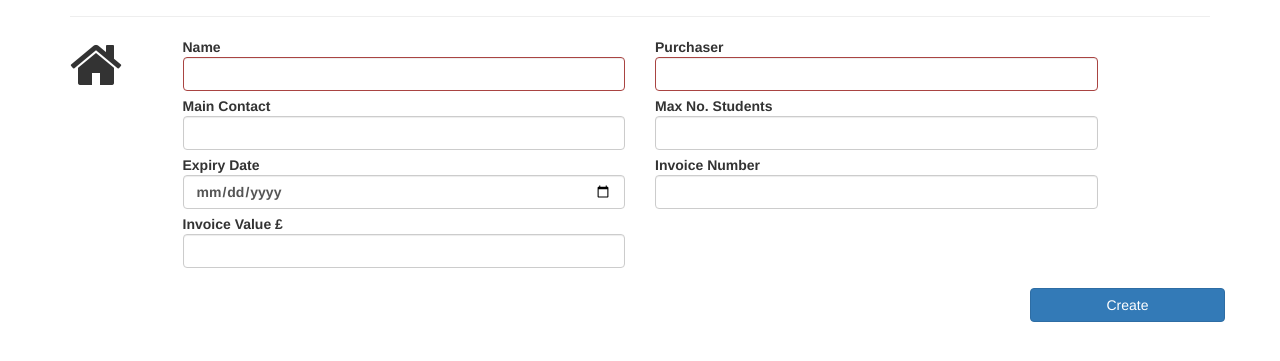
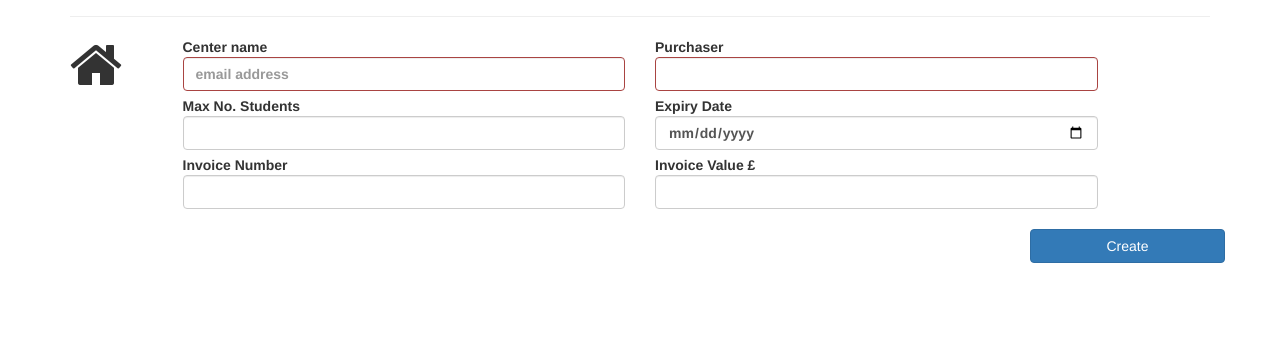
Before and after one commit to benaghaeipour/uofs-server, a website: page admin/new/index.html in a window 1280 px wide. Shown: the part 83-444 px from the top of the page. Drawn offline with nearby package versions, Linux system fonts and the light colour scheme; some packages are replaced by stand-ins of ours.

Commit message:
changes as per request from SM

```diff
--- a/admin/new/index.html
+++ b/admin/new/index.html
@@ -16,15 +16,12 @@
                    ng-click="incCenterType()"></i>
                 <div class="col-md-10 form-group">
                     <label class="col-md-6" ng-class="{'has-error': form.centerName.$invalid}">
-                        Name <input name="centerName" class="form-control" ng-model="center.name" type="text" required>
+                        Center name <input name="centerName" class="form-control" ng-model="center.name" type="text" placeholder="email address" required>
                     </label>
                     <label class="col-md-6" ng-class="{'has-error': form.centerPurchaser.$invalid}">
                         Purchaser <input name="centerPurchaser" class="form-control" ng-model="center.purchaser" type="email" required>
                     </label>
-                    <label class="col-md-6" ng-class="{'has-error': form.centerContact.$invalid}">
-                        Main Contact <input name="centerContact" class="form-control" ng-model="center.mainContact" type="email">
-                    </label>
-                    <label class="col-md-6">Max No. Students <input class="form-control" ng-model="center.maxLicencedStudentsForThisCenter" type="number" min="0" max="99"></label>
+                    <label class="col-md-6">Max No. Students <input class="form-control" ng-model="center.maxLicencedStudentsForThisCenter" type="number" min="0"></label>
                     <label class="col-md-6">Expiry Date <input class="form-control" ng-model="center.expiryDate" type="date"></label>
                     <label class="col-md-6">Invoice Number <input class="form-control" ng-model="center.invoiceNumber" type="text"></label>
                     <label class="col-md-6">Invoice Value &pound; <input class="form-control" ng-model="center.invoiceValue" type="number" min="0"></label>
```
